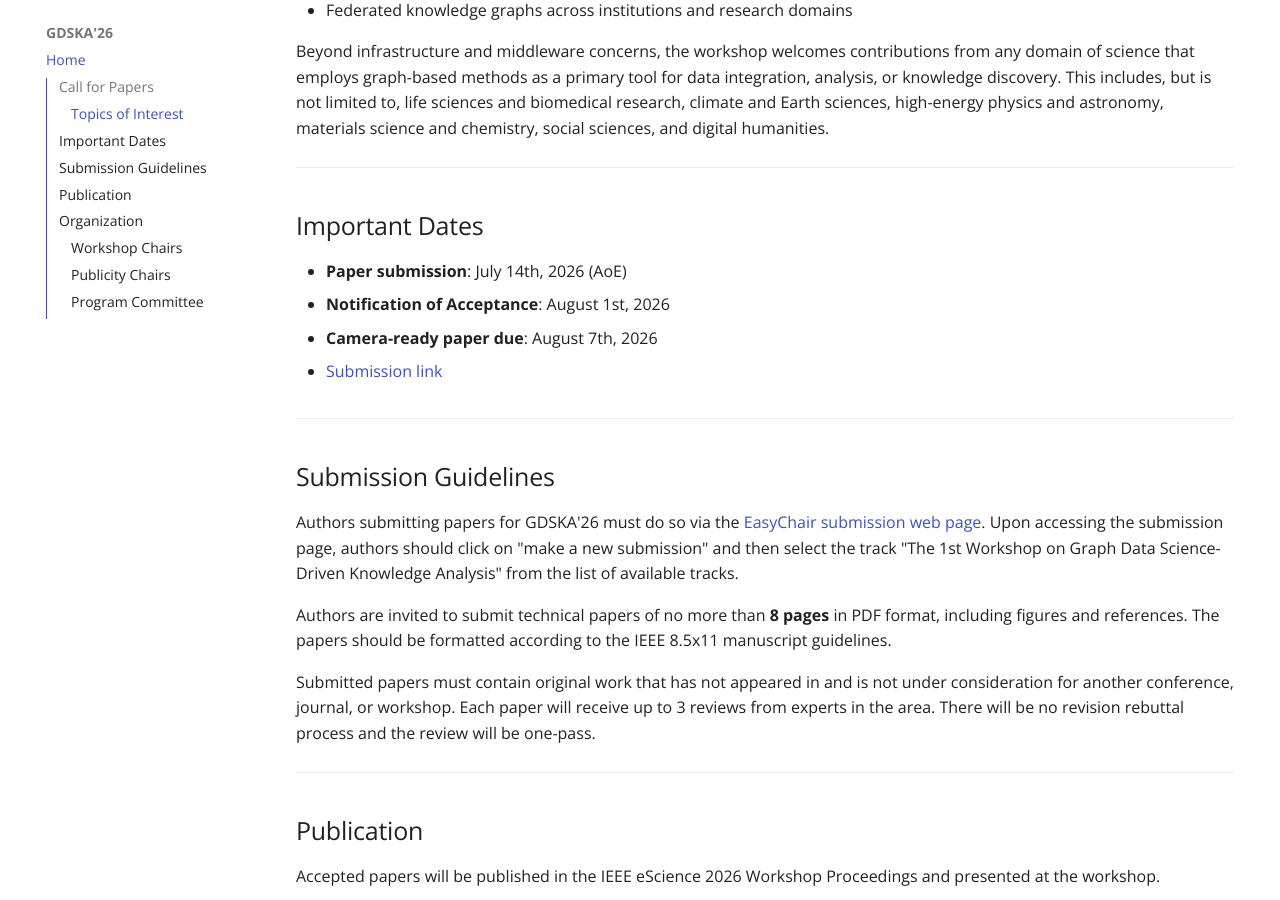
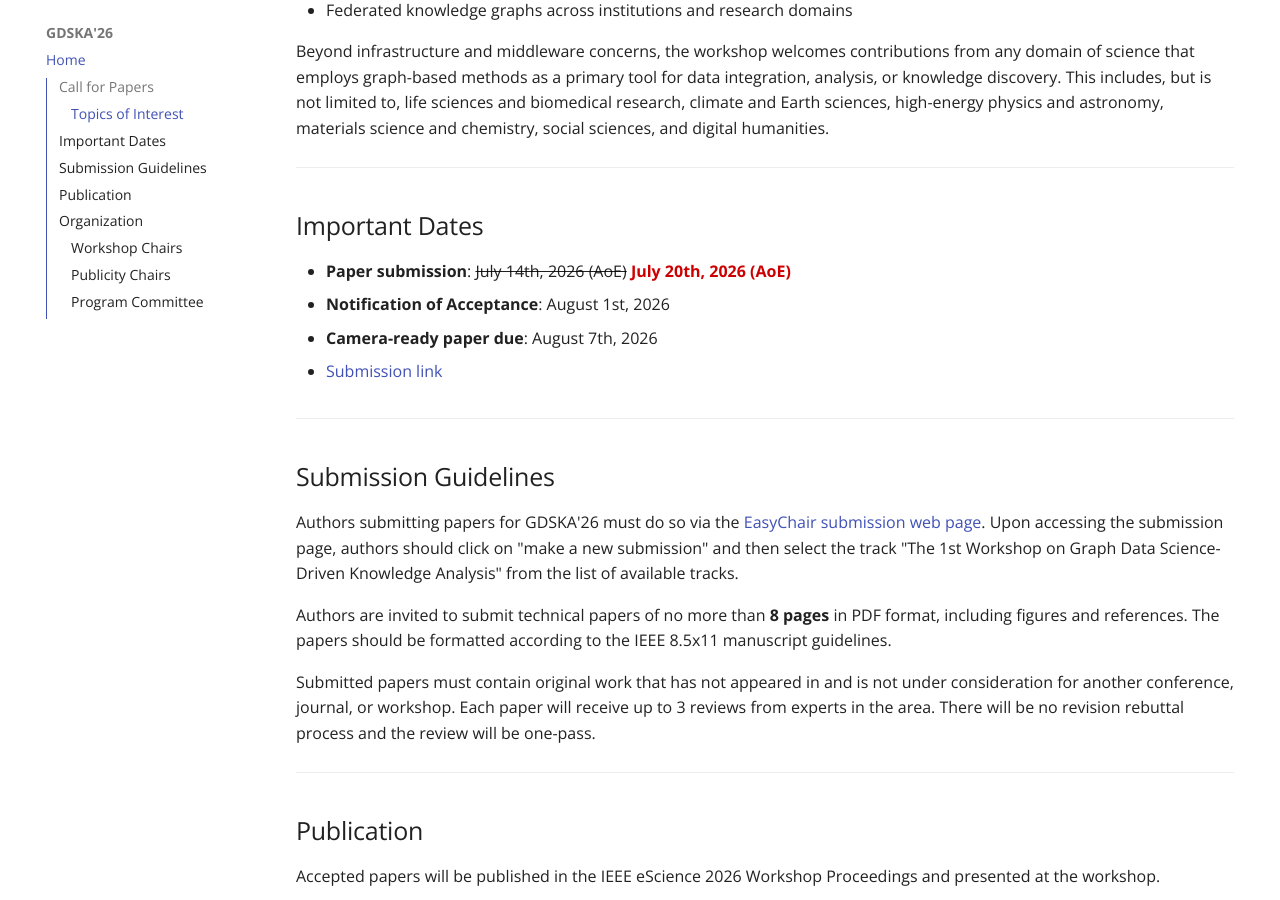
Before and after one commit to GDSKA/gdska.github.io, an MkDocs documentation site: the page built from docs/index.md, in a window 1280 px wide and 900 px high, scrolled down 1278 px. Built offline with MkDocs 1.6.1 and Material for MkDocs 9.7.7, drawn with Linux system fonts in a browser that asks for light colours.

Commit message:
update: submission deadline

```diff
--- a/docs/index.md
+++ b/docs/index.md
@@ -31,7 +31,7 @@ Beyond infrastructure and middleware concerns, the workshop welcomes contributio
 
 ## Important Dates
 
-- **Paper submission**: July 14th, 2026 (AoE)
+- **Paper submission**: <del>July 14th, 2026 (AoE)</del> <strong style="color:#cc0000">July 20th, 2026 (AoE)</strong>
 - **Notification of Acceptance**: August 1st, 2026
 - **Camera-ready paper due**: August 7th, 2026
 
```
